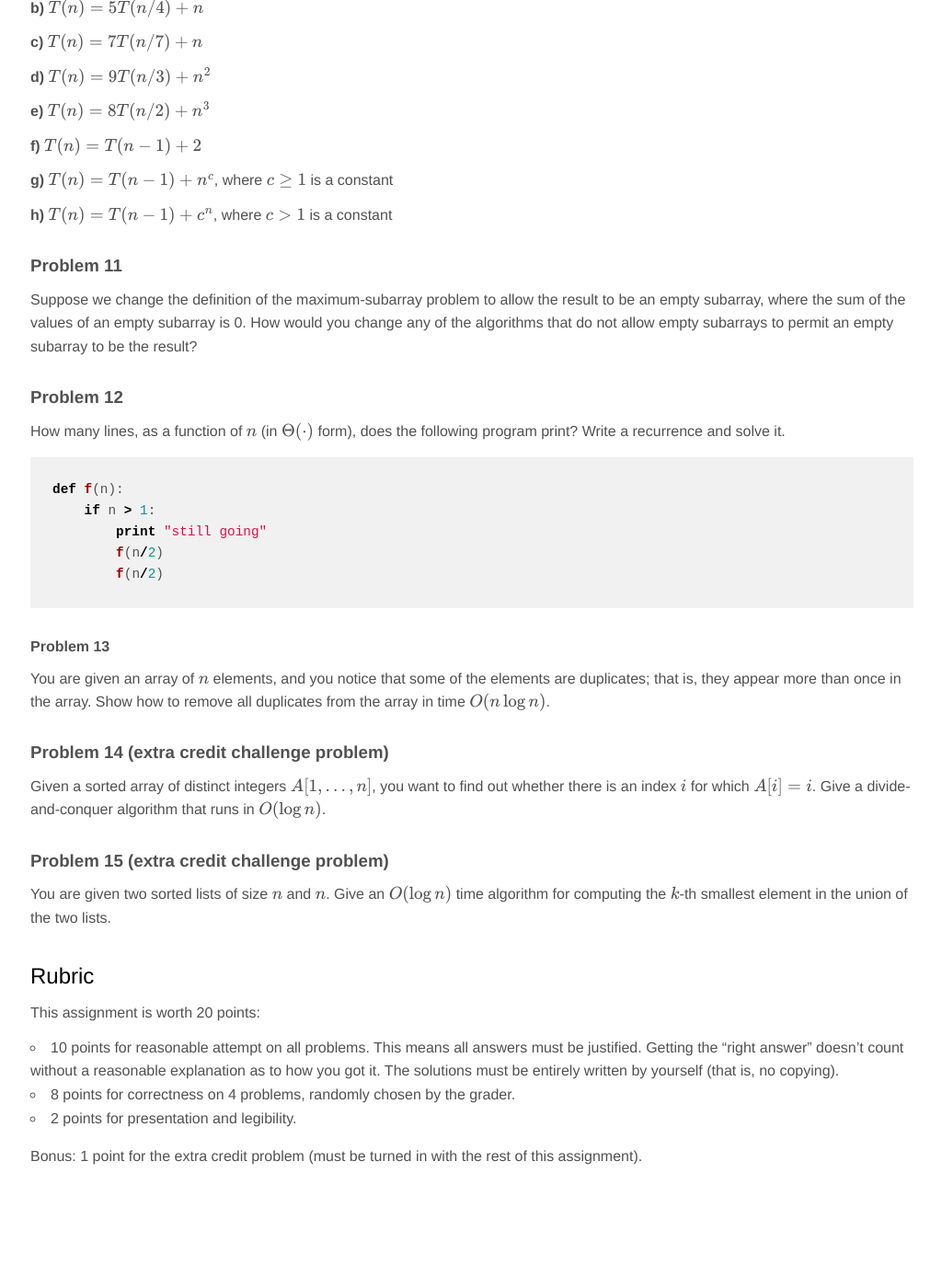
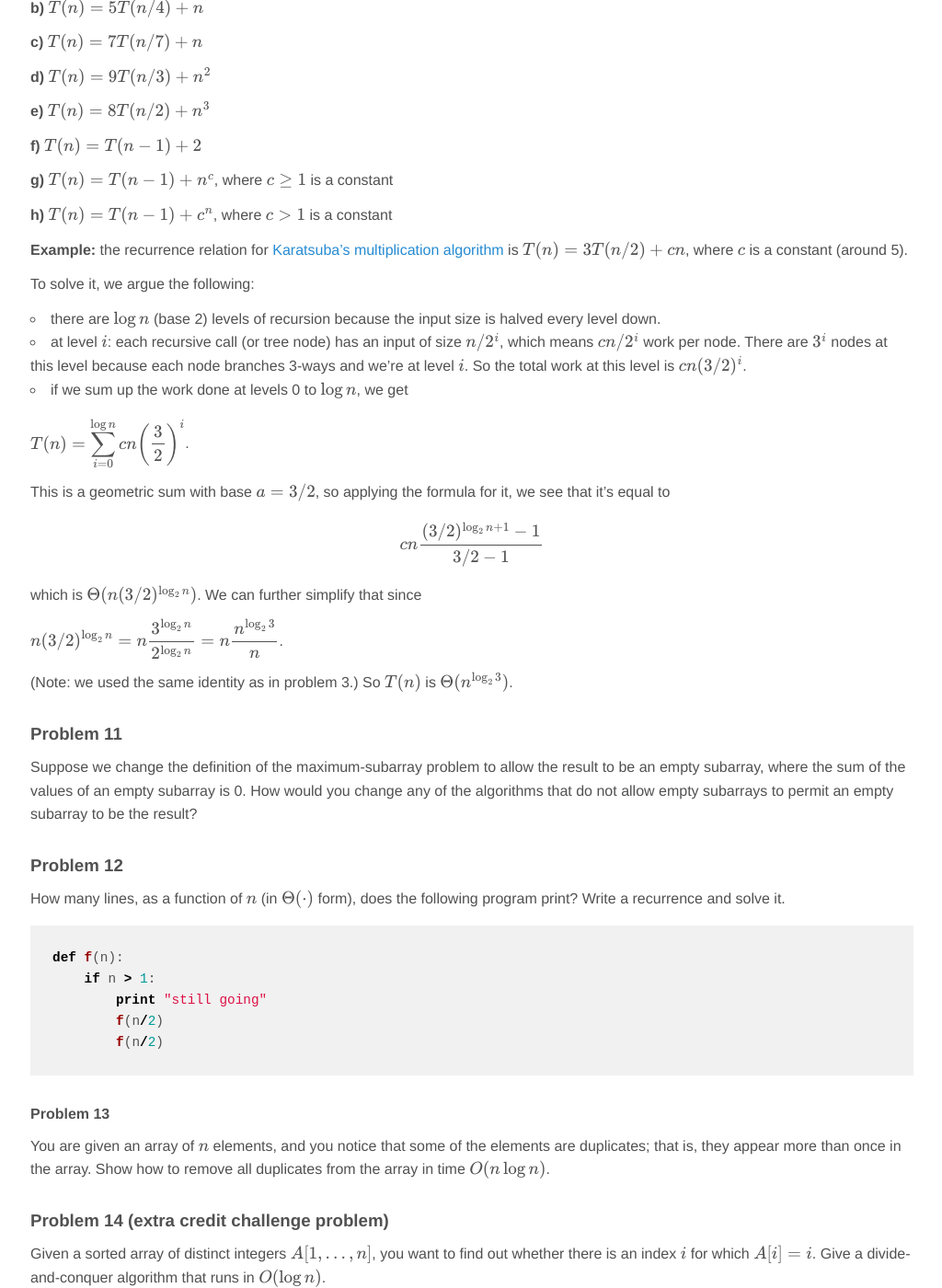
Before and after one commit to jnylam/jnylam.github.io, a Jekyll site: the page built from _courses/146-f16/homework02.md, in a window 1280 px wide and 1400 px high, scrolled down 2258 px. Shown: the whole window at 92% size, without its empty margins (127-1151 px from the left). Built offline with Jekyll 4.4.1, drawn with Linux system fonts in a browser that asks for light colours; formulas are drawn with MathJax 3; before the commit the page ends 3564 px from its top, so only the background shows below that; some of the changed text lies outside the part shown.

Commit message:
146 hw 2 hint

```diff
--- a/_courses/146-f16/homework02.md
+++ b/_courses/146-f16/homework02.md
@@ -96,6 +96,26 @@ __g)__ $$T(n) = T(n-1) + n^c$$, where $$c\geq 1$$ is a constant
 
 __h)__ $$T(n) = T(n-1) + c^n$$, where $$c > 1$$ is a constant
 
+__Example:__ the recurrence relation for [Karatsuba's multiplication algorithm](https://en.wikipedia.org/wiki/Karatsuba_algorithm) is $$T(n) = 3 T(n/2) + cn$$, where $$c$$ is a constant (around 5).
+
+To solve it, we argue the following:
+
+* there are $$\log n$$ (base 2) levels of recursion because the input size is halved every level down.
+* at level $$i$$: each recursive call (or tree node) has an input of size $$n/2^i$$, which means $$cn/2^i$$ work per node. There are $$3^i$$ nodes at this level because each node branches 3-ways and we're at level $$i$$. So the total work at this level is $$cn(3/2)^i$$.
+* if we sum up the work done at levels 0 to $$\log n$$, we get
+
+$$\displaystyle T(n) = \sum_{i = 0}^{\log n} cn\left(\frac{3}{2}\right)^i$$.
+
+This is a geometric sum with base $$a = 3/2$$, so applying the formula for it, we see that it's  equal to
+
+$$\displaystyle cn \frac{(3/2)^{\log_2 n + 1} - 1}{3/2 - 1}$$
+
+which is $$\Theta(n (3/2)^{\log_2 n})$$. We can further simplify that since
+
+$$\displaystyle n (3/2)^{\log_2 n} = n \frac{3^{\log_2 n}}{2^{\log_2 n}} = n \frac{n^{\log_2 3}}{n}$$.
+
+(Note: we used the same identity as in problem 3.) So $$T(n)$$ is $$\Theta(n^{\log_2 3})$$.
+
 ### Problem 11
 
 Suppose we change the definition of the maximum-subarray problem to allow the result to be an empty subarray, where the sum of the values of an empty subarray is 0. How would you change any of the algorithms that do not allow empty subarrays to permit an empty subarray to be the result?
@@ -135,4 +155,4 @@ This assignment is worth 20 points:
 * 8 points for correctness on 4 problems, randomly chosen by the grader.
 * 2 points for presentation and legibility.
 
-Bonus: 1 point for the extra credit problem (must be turned in with the rest of this assignment).
+Bonus: 0.5 point for all 3 extra credit parts of problem 8, 1 point for problem 14 and 1 point for problem 15 (must be correct and turned in with the rest of this assignment).
```
